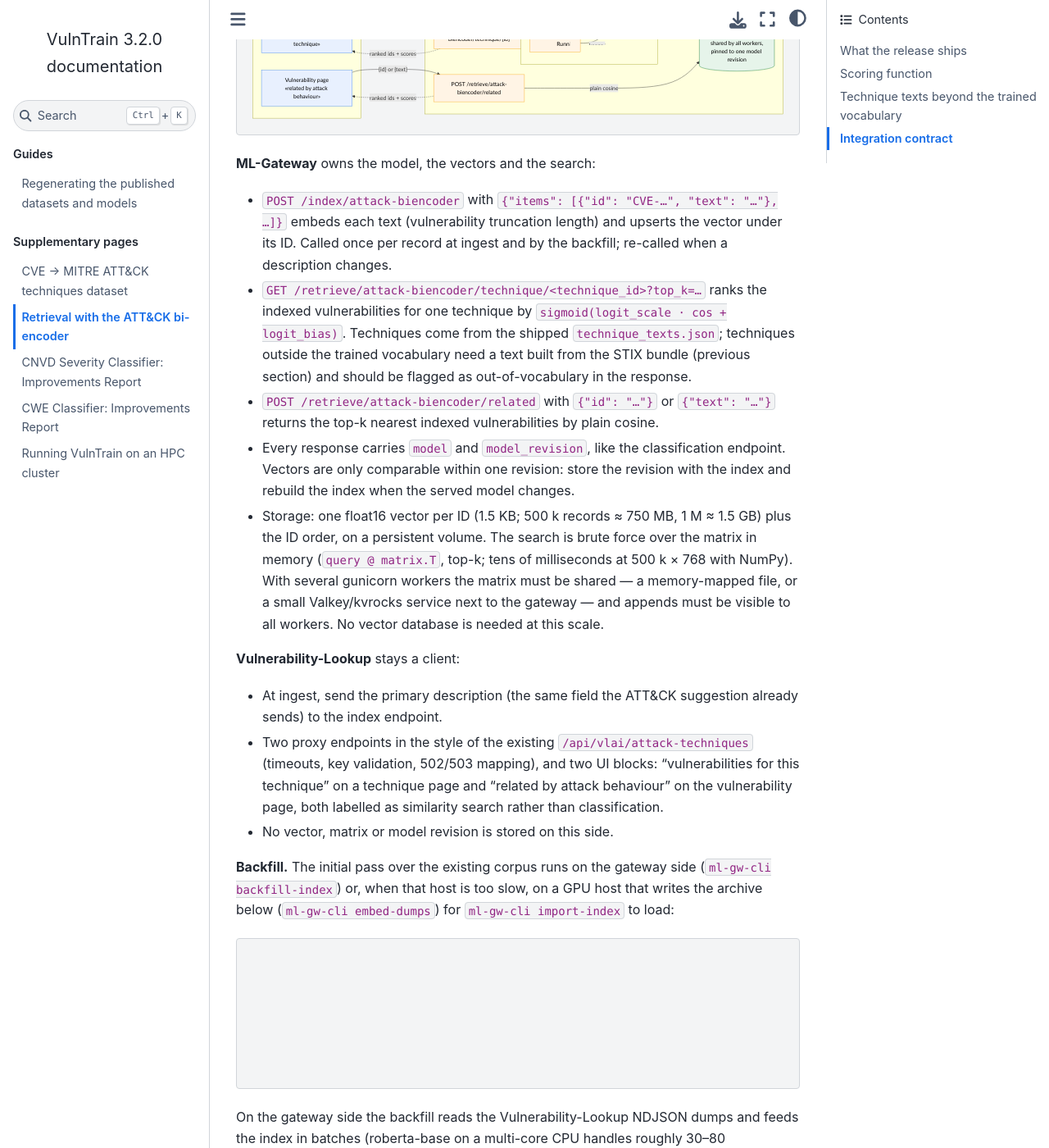
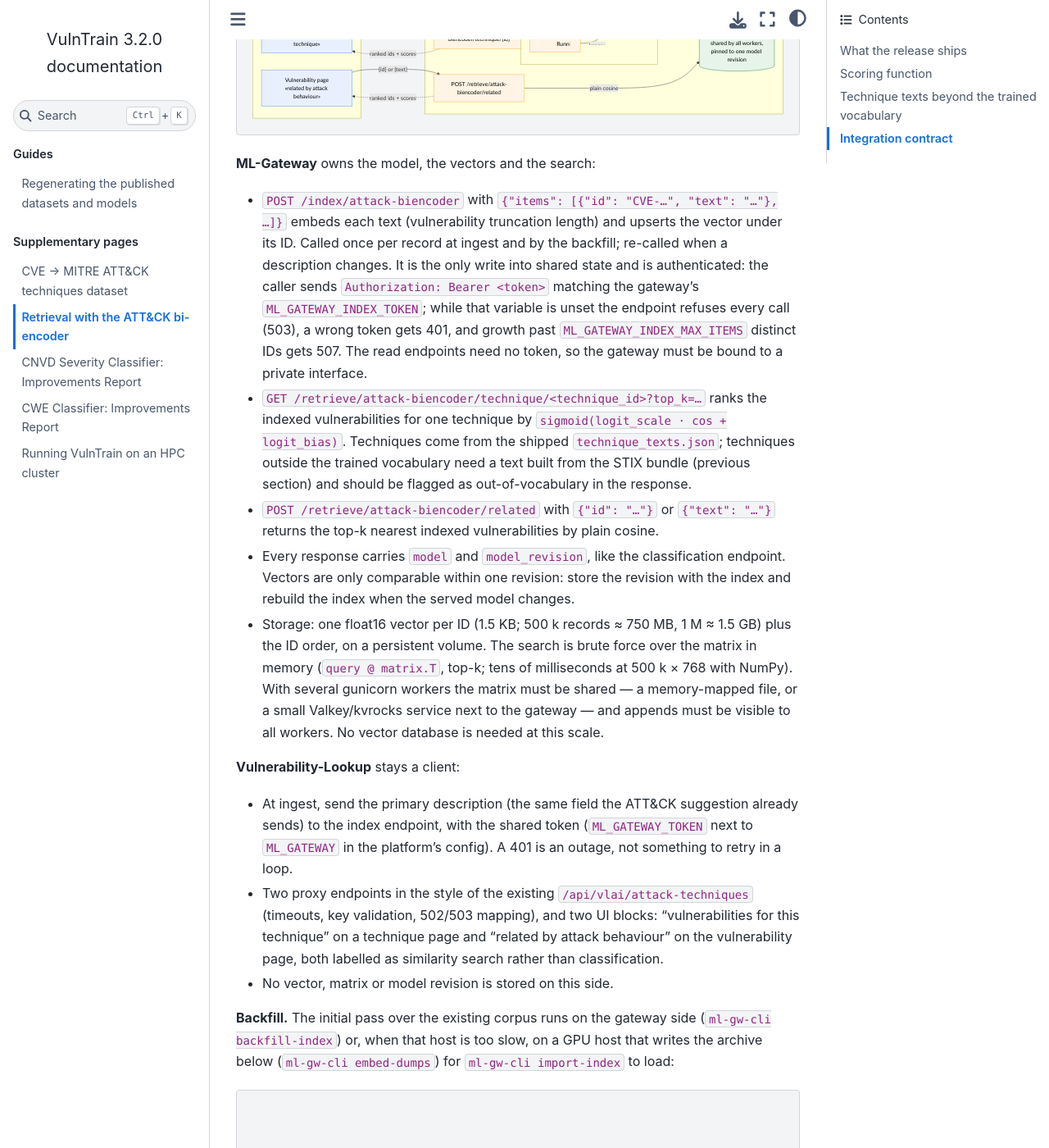
Before and after one commit to vulnerability-lookup/VulnTrain, a Sphinx documentation site: the page built from docs/attack-biencoder-retrieval.md, in a window 1280 px wide and 1400 px high, scrolled down 3104 px. Shown: the whole window at 82% size. Built offline with Sphinx 7.4.7 and the Sphinx Book theme 1.1.4, drawn with Linux system fonts in a browser that asks for light colours.

Commit message:
chg: [doc] the index endpoint is authenticated and the gateway bound privately
Co-Authored-By: Claude Fable 5.1 <noreply@anthropic.com>

```diff
--- a/docs/attack-biencoder-retrieval.md
+++ b/docs/attack-biencoder-retrieval.md
@@ -161,7 +161,13 @@ flowchart LR
 - `POST /index/attack-biencoder` with `{"items": [{"id": "CVE-…", "text": "…"}, …]}`
   embeds each text (vulnerability truncation length) and upserts the
   vector under its ID. Called once per record at ingest and by the
-  backfill; re-called when a description changes.
+  backfill; re-called when a description changes. It is the only write
+  into shared state and is authenticated: the caller sends
+  `Authorization: Bearer <token>` matching the gateway's
+  `ML_GATEWAY_INDEX_TOKEN`; while that variable is unset the endpoint
+  refuses every call (503), a wrong token gets 401, and growth past
+  `ML_GATEWAY_INDEX_MAX_ITEMS` distinct IDs gets 507. The read endpoints
+  need no token, so the gateway must be bound to a private interface.
 - `GET /retrieve/attack-biencoder/technique/<technique_id>?top_k=…`
   ranks the indexed vulnerabilities for one technique by
   `sigmoid(logit_scale · cos + logit_bias)`. Techniques come from the
@@ -186,7 +192,9 @@ flowchart LR
 **Vulnerability-Lookup** stays a client:
 
 - At ingest, send the primary description (the same field the ATT&CK
-  suggestion already sends) to the index endpoint.
+  suggestion already sends) to the index endpoint, with the shared
+  token (`ML_GATEWAY_TOKEN` next to `ML_GATEWAY` in the platform's
+  config). A 401 is an outage, not something to retry in a loop.
 - Two proxy endpoints in the style of the existing
   `/api/vlai/attack-techniques` (timeouts, key validation, 502/503
   mapping), and two UI blocks: "vulnerabilities for this technique" on a
```
